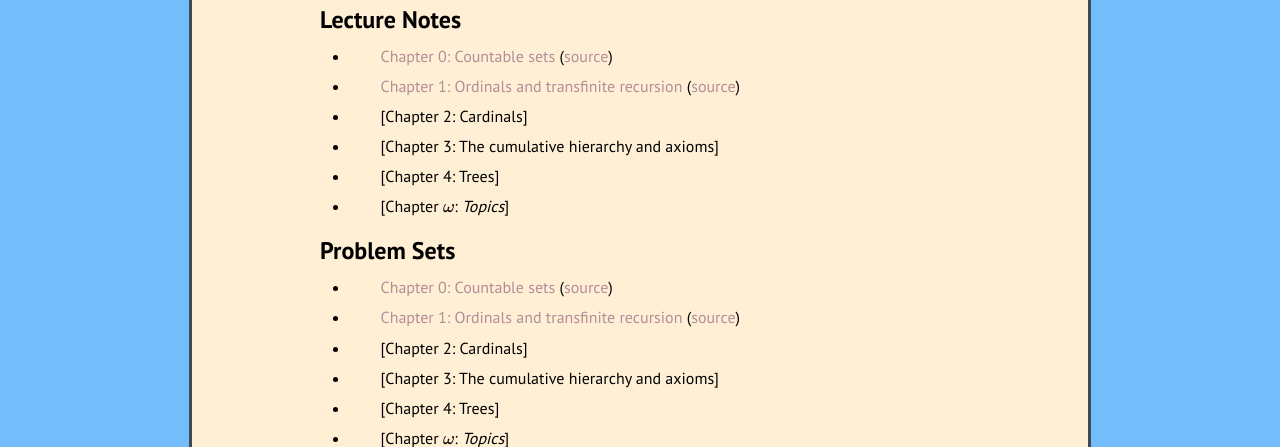
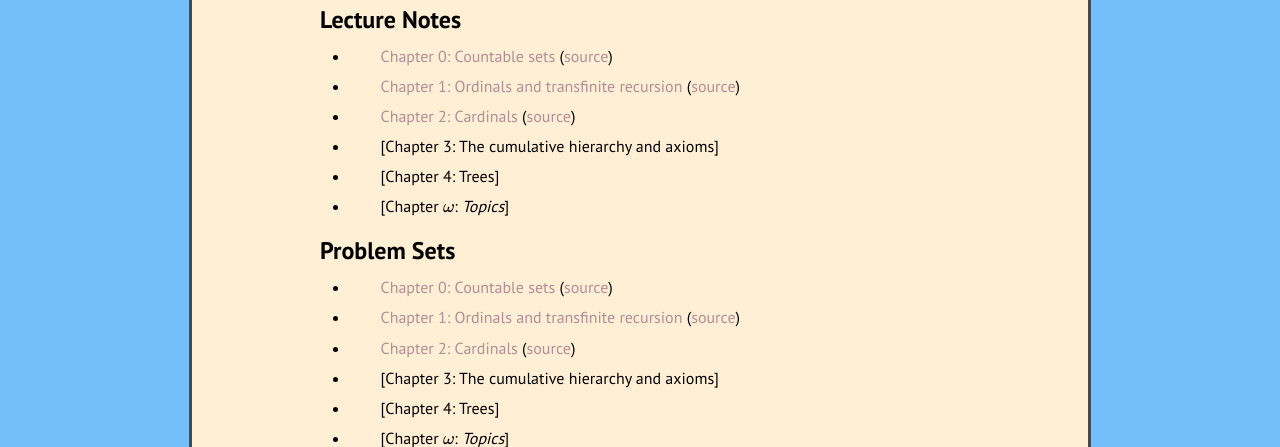
Before and after one commit to kamerynjw/kamerynjw.github.io, a Jekyll site: the page built from teaching/2024/math335.md, in a window 1280 px wide. Shown: the part 659-1106 px from the top of the page. Built offline with Jekyll 4.4.1, drawn with Linux system fonts in a browser that asks for light colours; nearby versions of some CDN libraries; formulas are drawn with MathJax 3.

Commit message:
chapter 2 stuff for 335

```diff
--- a/teaching/2024/math335.md
+++ b/teaching/2024/math335.md
@@ -24,7 +24,7 @@ Lecture Notes
 
 * [Chapter 1: Ordinals and transfinite recursion]({{ page.url }}ch1.pdf) ([source]({{ page.url }}ch1.tex))
 
-* [Chapter 2: Cardinals]
+* [Chapter 2: Cardinals]({{ page.url }}ch2.pdf) ([source]({{ page.url }}ch2.tex))
 
 * [Chapter 3: The cumulative hierarchy and axioms]
 
@@ -39,7 +39,7 @@ Problem Sets
 
 * [Chapter 1: Ordinals and transfinite recursion]({{ page.url }}pr1.pdf) ([source]({{ page.url }}pr1.tex))
 
-* [Chapter 2: Cardinals]
+* [Chapter 2: Cardinals]({{ page.url }}pr2.pdf) ([source]({{ page.url }}pr2.tex))
 
 * [Chapter 3: The cumulative hierarchy and axioms]
 
```
Also changed, not shown: 4 other files.
